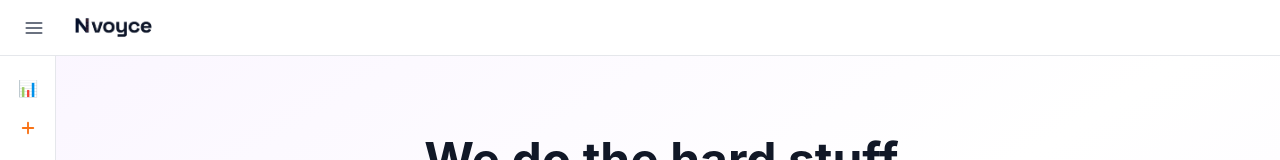
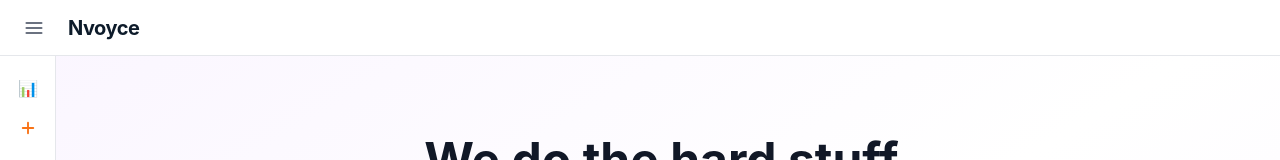
Before and after one commit to nvoyceapp-web/nvoyce, a Next.js app: page /about in a window 1280 px wide. Shown: the top 160 px of the page. Built offline with nearby package versions, Linux system fonts and the light colour scheme.

Commit message:
Replace TopBar logo image with styled text wordmark matching marketing site
Co-Authored-By: Claude Sonnet 4.6 <noreply@anthropic.com>

```diff
--- a/components/TopBar.tsx
+++ b/components/TopBar.tsx
@@ -20,12 +20,12 @@ export default function TopBar({ onHamburgerClick }: TopBarProps) {
           <line x1="3" y1="18" x2="21" y2="18" />
         </svg>
       </button>
-      <Link href="/dashboard" aria-label="Go to dashboard">
-        <img
-          src="/logo-wordmark.png"
-          alt="Nvoyce"
-          className="h-7 w-auto object-contain hover:opacity-80 transition-opacity cursor-pointer"
-        />
+      <Link
+        href="/dashboard"
+        aria-label="Go to dashboard"
+        className="text-[#0d1b2a] font-bold text-xl tracking-tight hover:opacity-80 transition-opacity"
+      >
+        Nvoyce
       </Link>
     </header>
   )
```
